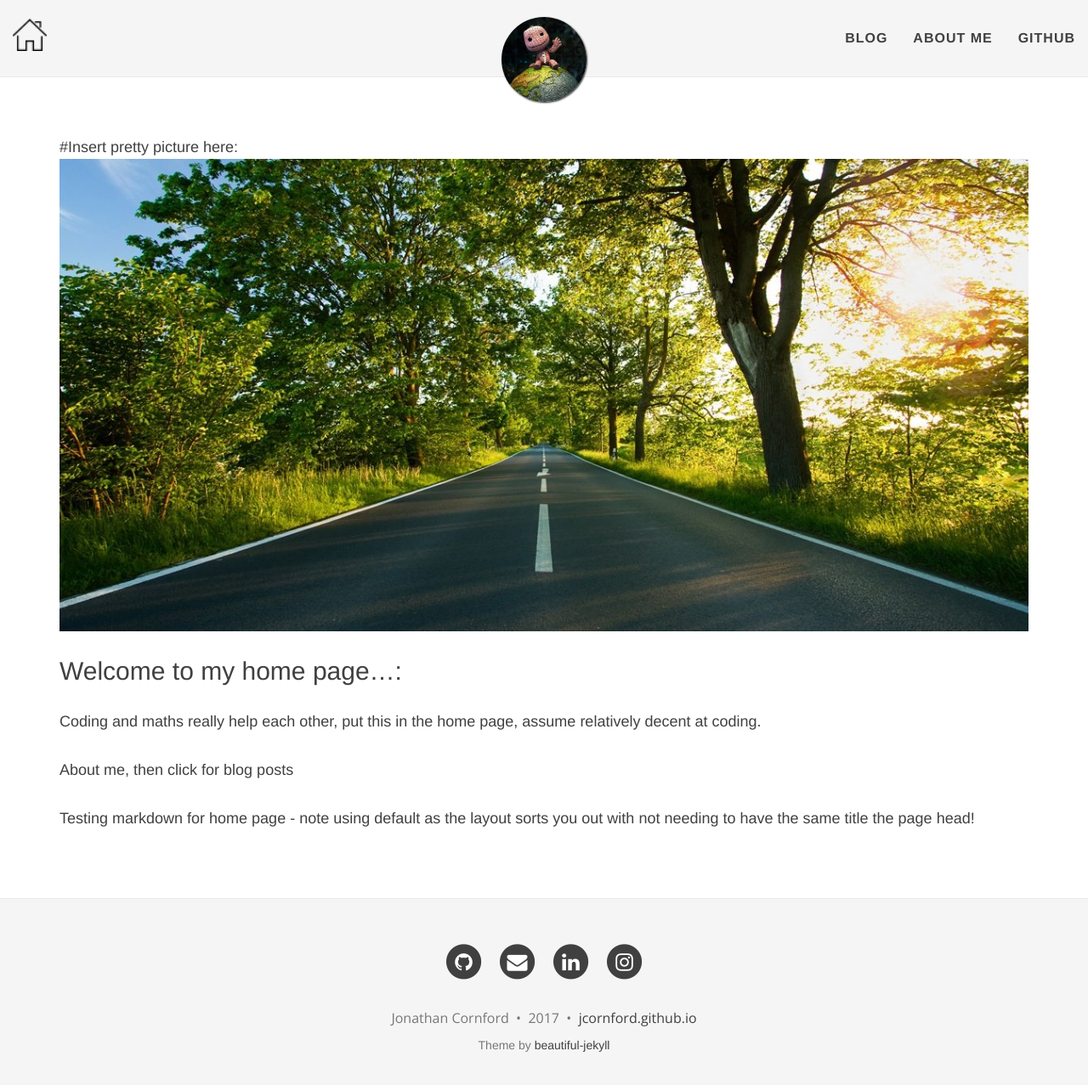
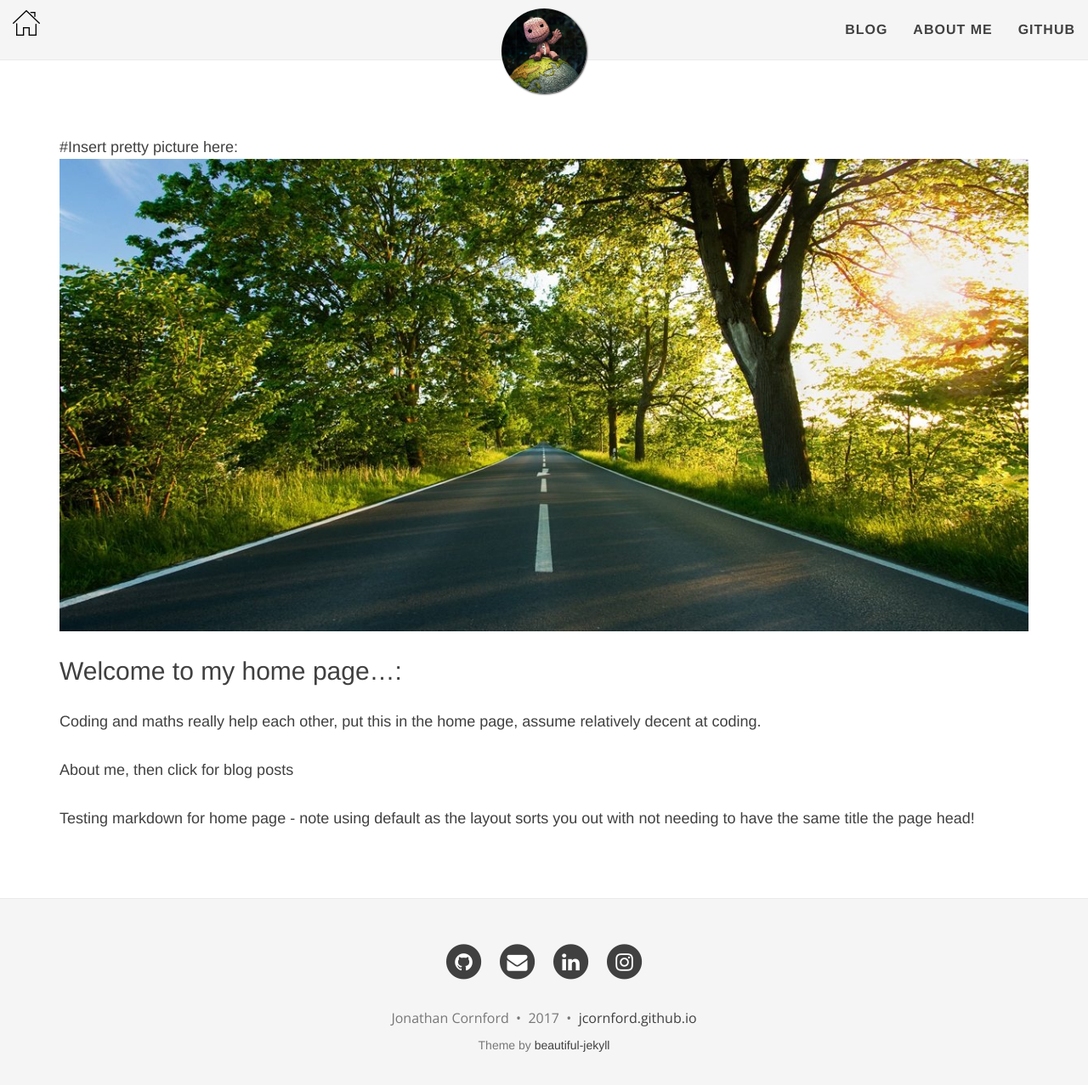
Before and after one commit to jcornford/jcornford.github.io, a Jekyll site: the page built from index.md, in a window 1280 px wide and 1291 px high. Shown: the top 1277 px of the window at 85% size. Built offline with Jekyll 4.4.1, drawn with Linux system fonts in a browser that asks for light colours; nearby versions of some CDN libraries.

Commit message:
update blog

```diff
--- a/css/main.css
+++ b/css/main.css
@@ -128,7 +128,7 @@
   transition: padding .5s ease-in-out;
 }
 .navbar-custom .navbar-brand-logo img {
-  height: 40px;
+  height: 32px;
   -webkit-transition: height .5s ease-in-out;
   -moz-transition: height .5s ease-in-out;
   transition: height .5s ease-in-out;
@@ -137,12 +137,12 @@
   padding-top: 5px;
 }
 .navbar-custom.top-nav-short .navbar-brand-logo img {
-  height: 40px;
+  height: 32px;
 }
 
 @media only screen and (min-width: 768px) {
   .navbar-custom {
-    padding: 20px 0;
+    padding: 10px 0;
     -webkit-transition: background .5s ease-in-out,padding .5s ease-in-out;
     -moz-transition: background .5s ease-in-out,padding .5s ease-in-out;
     transition: background .5s ease-in-out,padding .5s ease-in-out;
```
